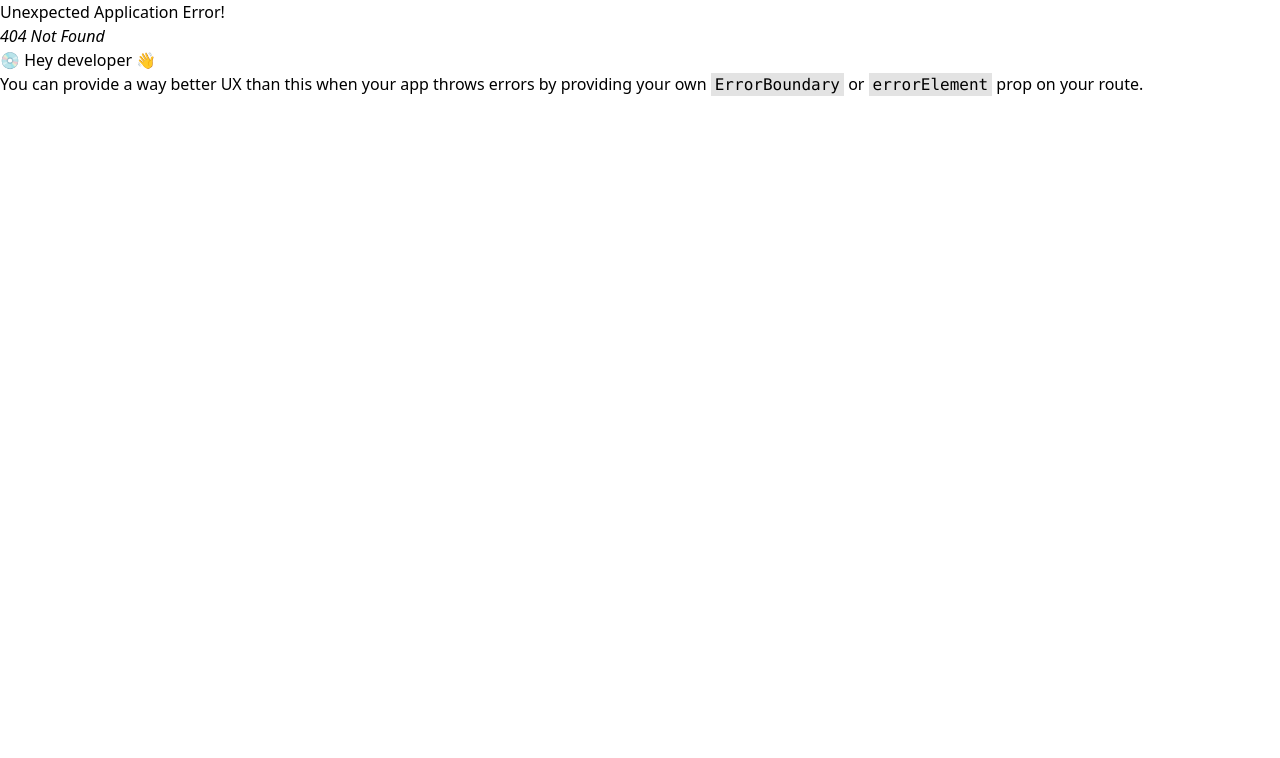
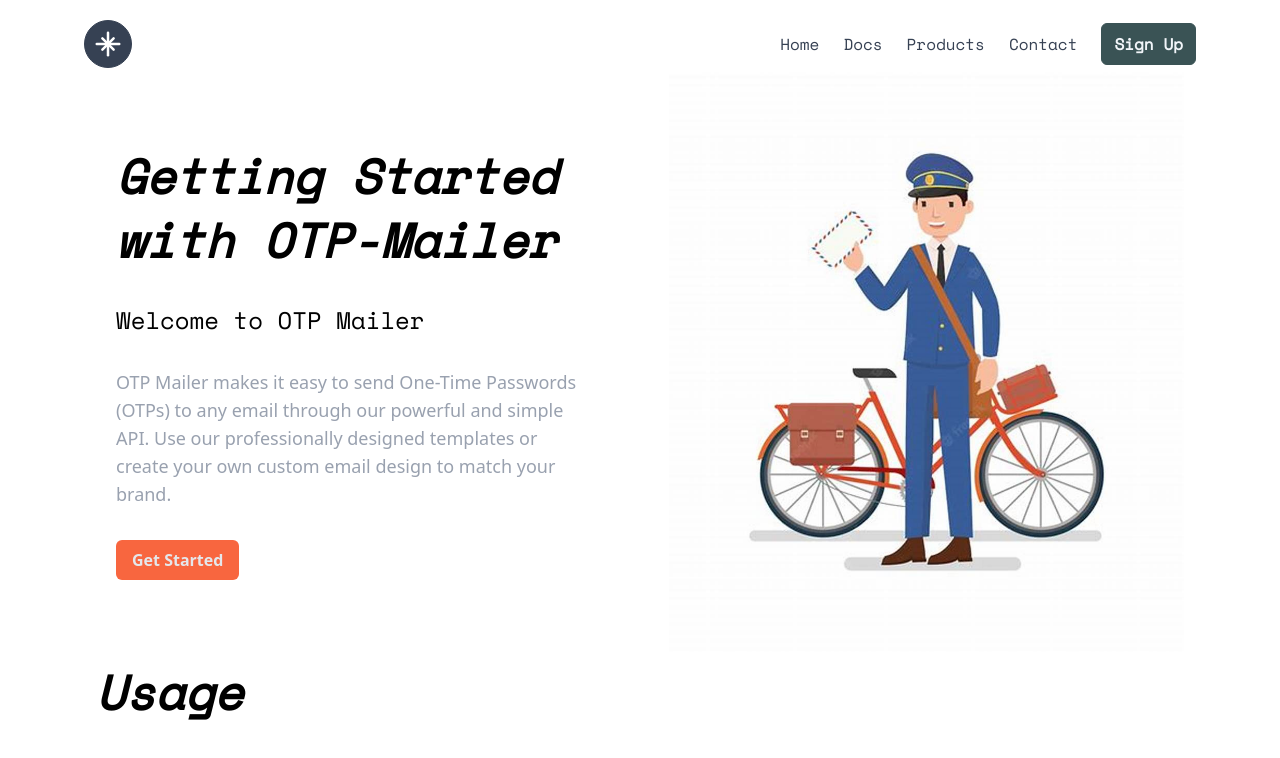
Before and after one commit to Dipak-Gautam/OTP-Mailer-Frontend, a React (Vite) app: page /docs in a window 1280 px wide. Before the commit this address had no page. Shown: the top 758 px of the page. Built offline with nearby package versions, Linux system fonts and the light colour scheme.

Commit message:
feat:usage ui completed

```diff
--- a/src/App.tsx
+++ b/src/App.tsx
@@ -1,11 +1,15 @@
-import HeroImage from "./Components/HeroImage/HeroImage";
 import { createBrowserRouter, RouterProvider } from "react-router-dom";
 import HomePage from "./Components/HomePage/HomePage";
+import Documentation from "./Components/Documentation/Documentation";
 
 const router = createBrowserRouter([
   {
     path: "/",
     element: <HomePage />,
+  },
+  {
+    path: "/docs",
+    element: <Documentation />,
   },
 ]);
 function App() {
--- /dev/null
+++ b/src/Components/Documentation/Components/HeroSection.tsx
@@ -0,0 +1,31 @@
+import React from "react";
+import OrangeButton from "../../Buttons/OrangeButton/OrangeButton";
+
+const HeroSection = () => {
+  return (
+    <div className="flex px-20 gap-14">
+      <div className="p-5 flex flex-col justify-center gap-8 w-[50%]">
+        <div className="font-SpaceMono italic font-bold text-5xl leading-16">
+          Getting Started with OTP-Mailer
+        </div>
+        <div className="text-2xl font-SpaceMono font-medium text-black">
+          Welcome to OTP Mailer
+        </div>
+        <div className="font-medium text-gray-400 text-lg">
+          OTP Mailer makes it easy to send One-Time Passwords (OTPs) to any
+          email through our powerful and simple API. Use our professionally
+          designed templates or create your own custom email design to match
+          your brand.
+        </div>
+        <div>
+          <OrangeButton title="Get Started" />
+        </div>
+      </div>
+      <div className="w-[50%]">
+        <img src="assets/Docs.jpeg" />
+      </div>
+    </div>
+  );
+};
+
+export default HeroSection;
--- /dev/null
+++ b/src/Components/Documentation/Components/UsageSection.tsx
@@ -0,0 +1,13 @@
+import React from "react";
+
+const UsageSection = () => {
+  return (
+    <div className="p-4 px-20">
+      <div className="italic font-bold text-black font-SpaceMono text-5xl">
+        Usage
+      </div>
+    </div>
+  );
+};
+
+export default UsageSection;
--- /dev/null
+++ b/src/Components/Documentation/Documentation.tsx
@@ -0,0 +1,16 @@
+import React from "react";
+import Navbar from "../NavBar/Navbar";
+import HeroSection from "./Components/HeroSection";
+import UsageSection from "./Components/UsageSection";
+
+const Documentation = () => {
+  return (
+    <div className="p-4">
+      <Navbar />
+      <HeroSection />
+      <UsageSection />
+    </div>
+  );
+};
+
+export default Documentation;
```
Also changed, not shown: public/assets/Docs.jpeg (added).
